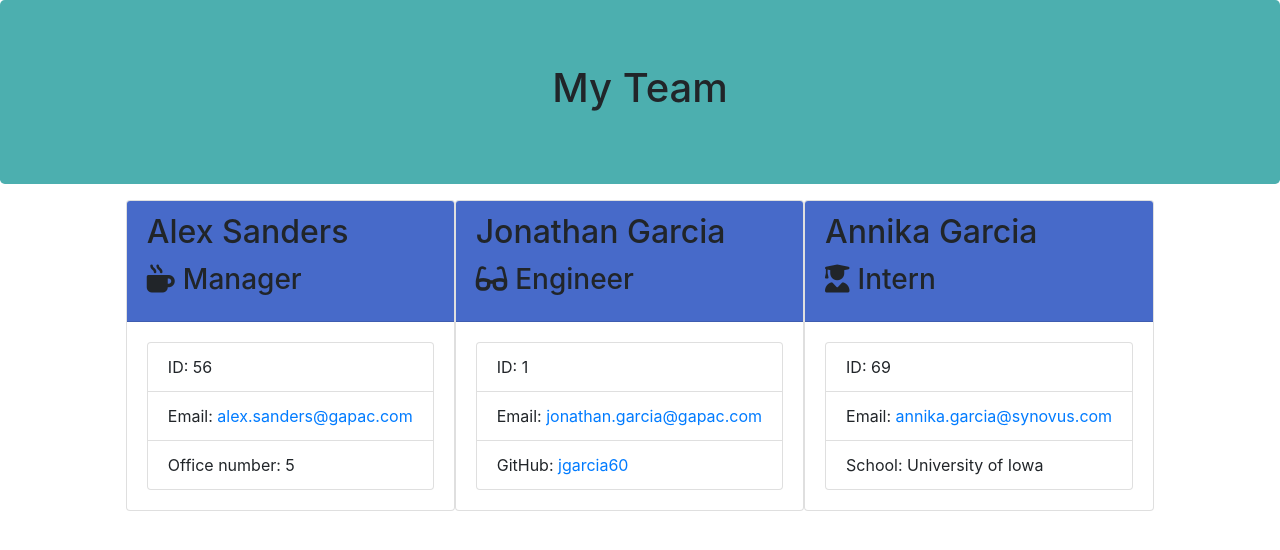
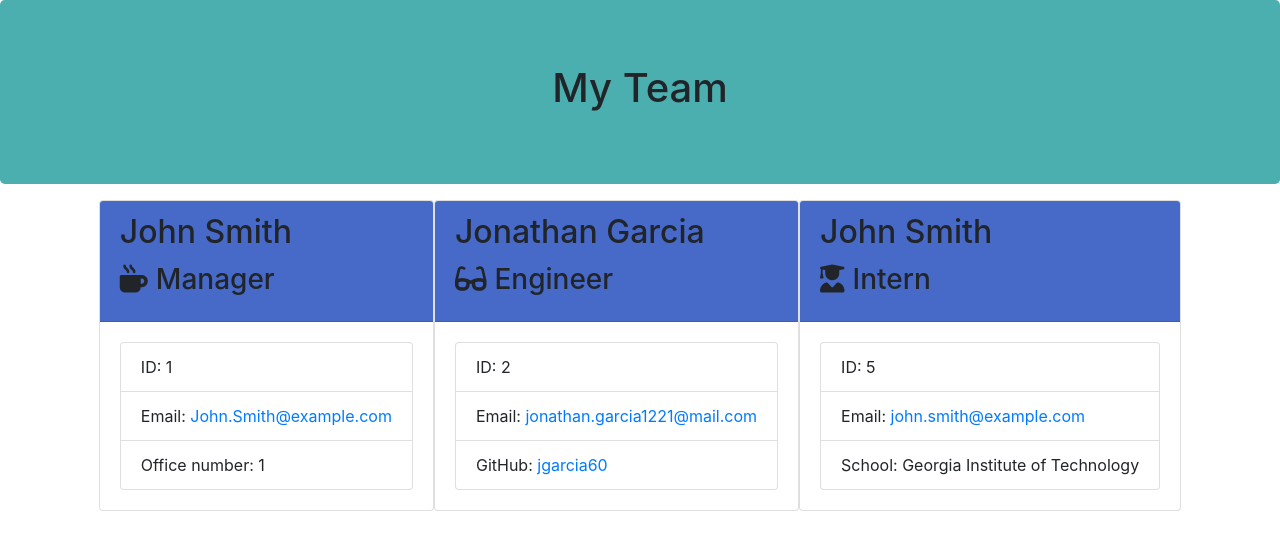
Before and after one commit to jgarcia60/team-profile-generator, a website: page output/team.html in a window 1280 px wide. Drawn offline with nearby package versions, Linux system fonts and the light colour scheme.

Commit message:
generated sample team profile

```diff
--- a/output/team.html
+++ b/output/team.html
@@ -8,7 +8,7 @@
     <title>My Team</title>
     <link rel="stylesheet" href="https://stackpath.bootstrapcdn.com/bootstrap/4.3.1/css/bootstrap.min.css"
         integrity="sha384-ggOyR0iXCbMQv3Xipma34MD+dH/1fQ784/j6cY/iJTQUOhcWr7x9JvoRxT2MZw1T" crossorigin="anonymous">
-    <link rel="stylesheet" href="./style.css">
+    <link rel="stylesheet" href="style.css">
     <script src="https://kit.fontawesome.com/c502137733.js"></script>
 </head>
 
@@ -25,14 +25,14 @@
             <div class="team-area col-12 d-flex justify-content-center">
                 <div class="card employee-card">
     <div class="card-header">
-        <h2 class="card-title">Alex Sanders</h2>
+        <h2 class="card-title">John Smith</h2>
         <h3 class="card-title"><i class="fas fa-mug-hot mr-2"></i>Manager</h3>
     </div>
     <div class="card-body">
         <ul class="list-group">
-            <li class="list-group-item">ID: 56</li>
-            <li class="list-group-item">Email: <a href="mailto:alex.sanders@gapac.com">alex.sanders@gapac.com</a></li>
-            <li class="list-group-item">Office number: 5</li>
+            <li class="list-group-item">ID: 1</li>
+            <li class="list-group-item">Email: <a href="mailto:John.Smith@example.com">John.Smith@example.com</a></li>
+            <li class="list-group-item">Office number: 1</li>
         </ul>
     </div>
 </div>
@@ -43,22 +43,22 @@
     </div>
     <div class="card-body">
         <ul class="list-group">
-            <li class="list-group-item">ID: 1</li>
-            <li class="list-group-item">Email: <a href="mailto:jonathan.garcia@gapac.com">jonathan.garcia@gapac.com</a></li>
+            <li class="list-group-item">ID: 2</li>
+            <li class="list-group-item">Email: <a href="mailto:jonathan.garcia1221@mail.com">jonathan.garcia1221@mail.com</a></li>
             <li class="list-group-item">GitHub: <a href="https://github.com/jgarcia60" target="_blank" rel="noopener noreferrer">jgarcia60</a></li>
         </ul>
     </div>
 </div>
 <div class="card employee-card">
     <div class="card-header">
-        <h2 class="card-title">Annika Garcia</h2>
+        <h2 class="card-title">John Smith</h2>
         <h3 class="card-title"><i class="fas fa-user-graduate mr-2"></i>Intern</h3>
     </div>
     <div class="card-body">
         <ul class="list-group">
-            <li class="list-group-item">ID: 69</li>
-            <li class="list-group-item">Email: <a href="mailto:annika.garcia@synovus.com">annika.garcia@synovus.com</a></li>
-            <li class="list-group-item">School: University of Iowa</li>
+            <li class="list-group-item">ID: 5</li>
+            <li class="list-group-item">Email: <a href="mailto:john.smith@example.com">john.smith@example.com</a></li>
+            <li class="list-group-item">School: Georgia Institute of Technology</li>
         </ul>
     </div>
 </div>
```
Also changed, not shown: team-profile-generator.png (added).
